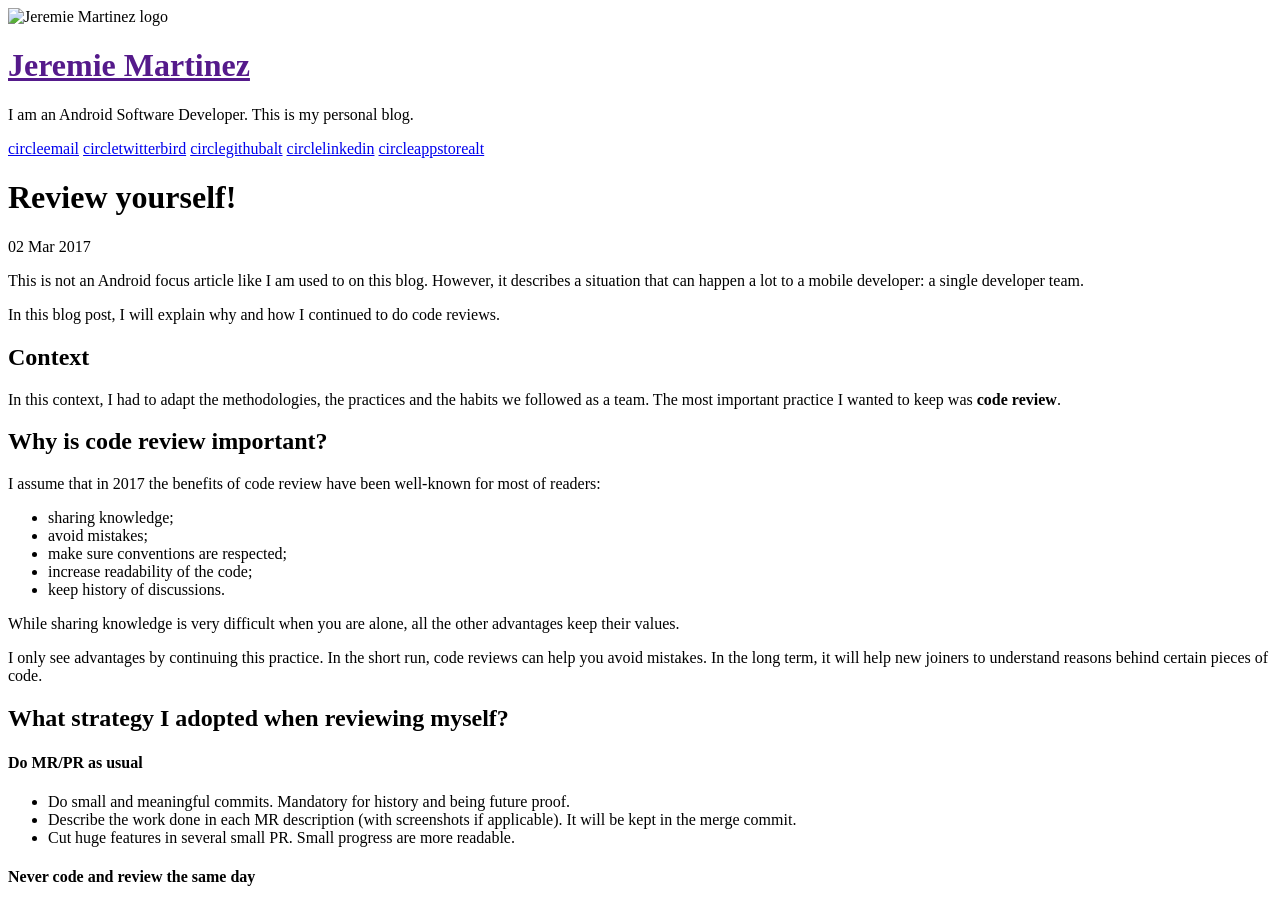
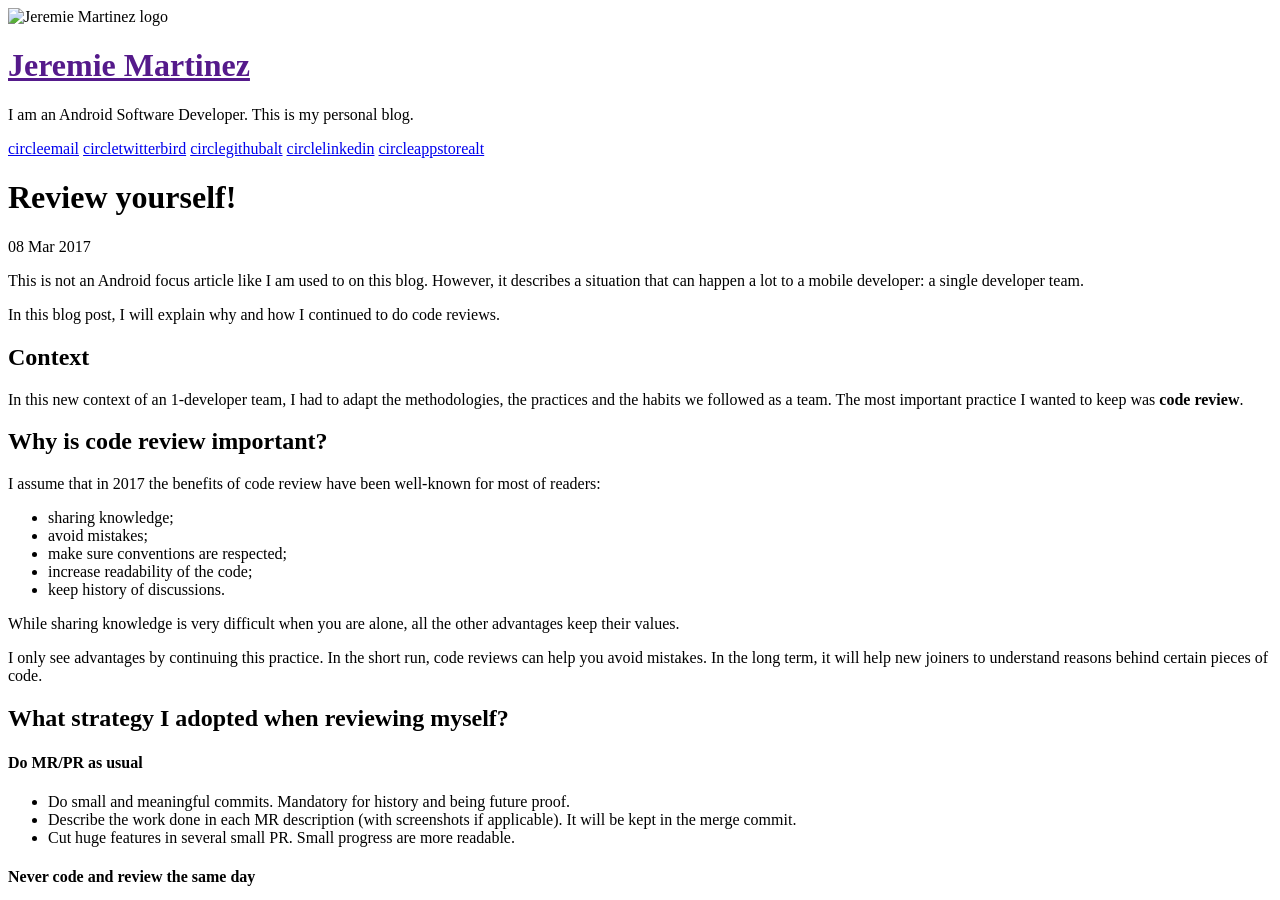
Before and after one commit to jeremiemartinez/jeremiemartinez.github.com, a Jekyll site: the page built from _posts/2017-03-08-review-yourself.md, in a window 1280 px wide and 900 px high. Built offline with Jekyll 4.4.1, drawn with Linux system fonts in a browser that asks for light colours; comment, search, counter and statistics services are not loaded.

Commit message:
Publish review yourself

```diff
--- a/_drafts/2017-03-02-review-yourself.md
+++ b/_posts/2017-03-08-review-yourself.md
@@ -12,7 +12,7 @@ In this blog post, I will explain why and how I continued to do code reviews.
 
 ## Context
 
-In this context, I had to adapt the methodologies, the practices and the habits we followed as a team. The most important practice I wanted to keep was **code review**.
+In this new context of an 1-developer team, I had to adapt the methodologies, the practices and the habits we followed as a team. The most important practice I wanted to keep was **code review**.
 
 ## Why is code review important?
 
```
